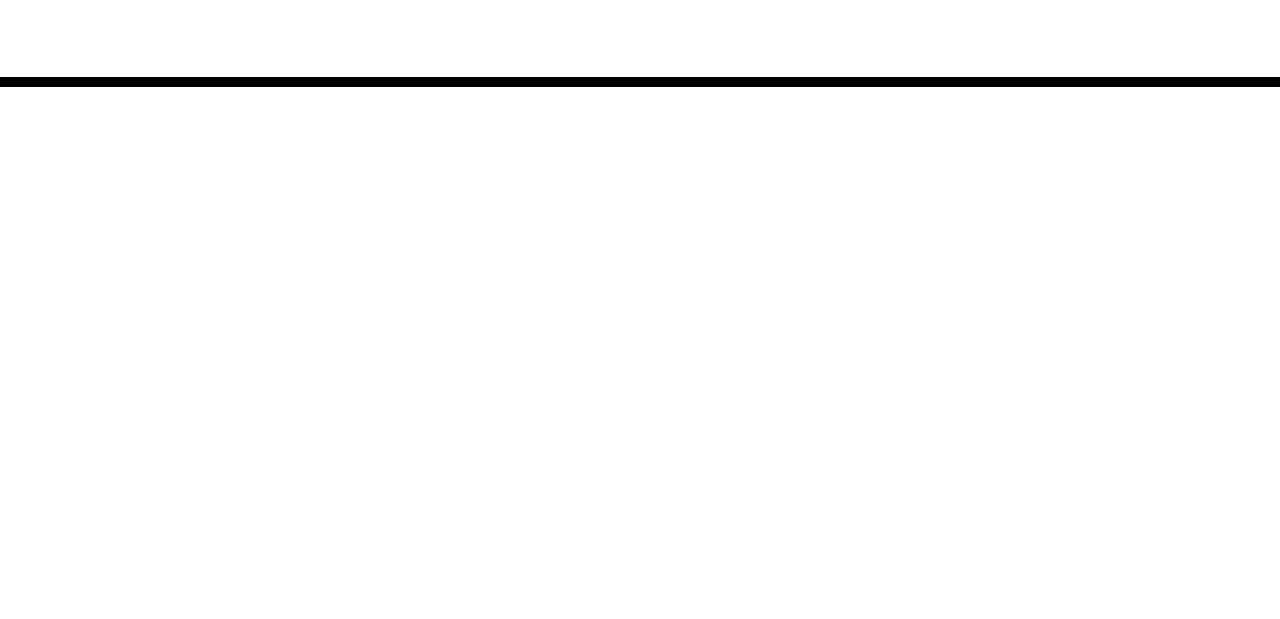
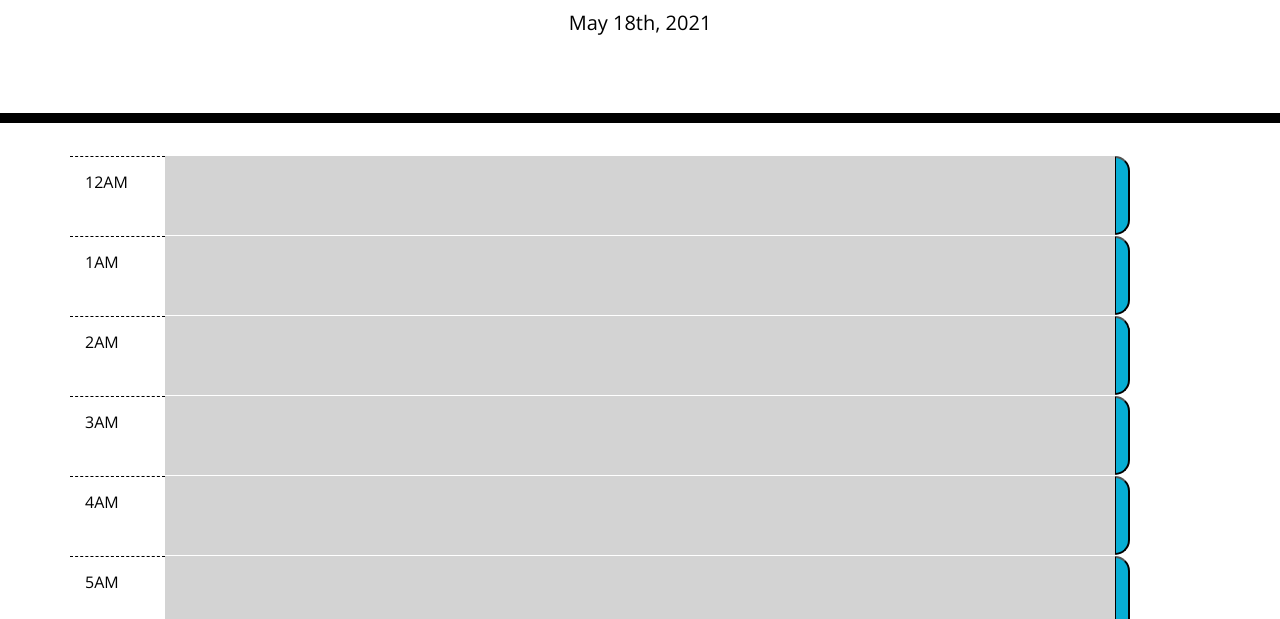
Before and after one commit to RookiePrime/workday-scheduler, a plain HTML site: page index.html in a window 1280 px wide. Shown: the part 181-800 px from the top of the page. Drawn offline with nearby package versions, Linux system fonts and the light colour scheme; a web font is replaced by a local one.

Commit message:
Date shows at top of page, a blank day plotter is generated.

```diff
--- /dev/null
+++ b/assets/js/script.js
@@ -0,0 +1,49 @@
+const containerEl = $(".container");
+const dateEl = $("#currentDay");
+
+// Generates the day on the top of the page
+const displayDay = () => dateEl.text(moment().format("MMM Do, YYYY"));
+
+const createTimeBlocks = () => {
+    const dayBlockEl = $("<div>");
+
+    dayBlockEl.addClass("column-12");
+
+    containerEl.append(dayBlockEl);
+
+    // The hours are each looped through
+    for (let i = 0 ; i < 25 ; i++) {
+        const hourBlockEl = $("<div>");
+        const hourEl = $("<h6>");
+        const descriptionEl = $("<div>");
+        const saveBtnEl = $("<button>");
+
+        const saveIconEl = $("<span>");
+
+        hourBlockEl.addClass("row");
+
+        hourEl.addClass("hour col-1 pt-3");
+        descriptionEl.addClass("description col-10 past");
+        saveBtnEl.addClass("saveBtn");
+        saveIconEl.addClass("oi oi-locked");
+
+        if (!i) {
+            hourEl.text("12AM");
+        } else if (i < 13) {
+            hourEl.text(i + "AM");
+        } else {
+            hourEl.text((i - 12) + "PM");
+        }
+
+        saveBtnEl.append(saveIconEl);
+
+        hourBlockEl.append(hourEl);
+        hourBlockEl.append(descriptionEl);
+        hourBlockEl.append(saveBtnEl);
+
+        dayBlockEl.append(hourBlockEl);
+    }
+};
+
+displayDay();
+createTimeBlocks();
--- a/index.html
+++ b/index.html
@@ -10,6 +10,10 @@
     />
     <link
       rel="stylesheet"
+      href="https://cdnjs.cloudflare.com/ajax/libs/open-iconic/1.1.1/font/css/open-iconic-bootstrap.min.css"
+    />
+    <link
+      rel="stylesheet"
       href="https://use.fontawesome.com/releases/v5.8.1/css/all.css"
       integrity="sha384-50oBUHEmvpQ+1lW4y57PTFmhCaXp0ML5d60M1M7uH2+nqUivzIebhndOJK28anvf"
       crossorigin="anonymous"
@@ -18,7 +22,7 @@
       href="https://fonts.googleapis.com/css?family=Open+Sans&display=swap"
       rel="stylesheet"
     />
-    <link rel="stylesheet" href="style.css" />
+    <link rel="stylesheet" href="./assets/style/style.css" />
     <title>Work Day Scheduler</title>
   </head>
 
@@ -34,5 +38,6 @@
 
     <script src="https://code.jquery.com/jquery-3.4.1.min.js"></script>
     <script src="https://cdnjs.cloudflare.com/ajax/libs/moment.js/2.24.0/moment.min.js"></script>
+    <script src="assets/js/script.js"></script>
   </body>
 </html>
```
Also changed, not shown: assets/style/style.css (renamed from style.css).
